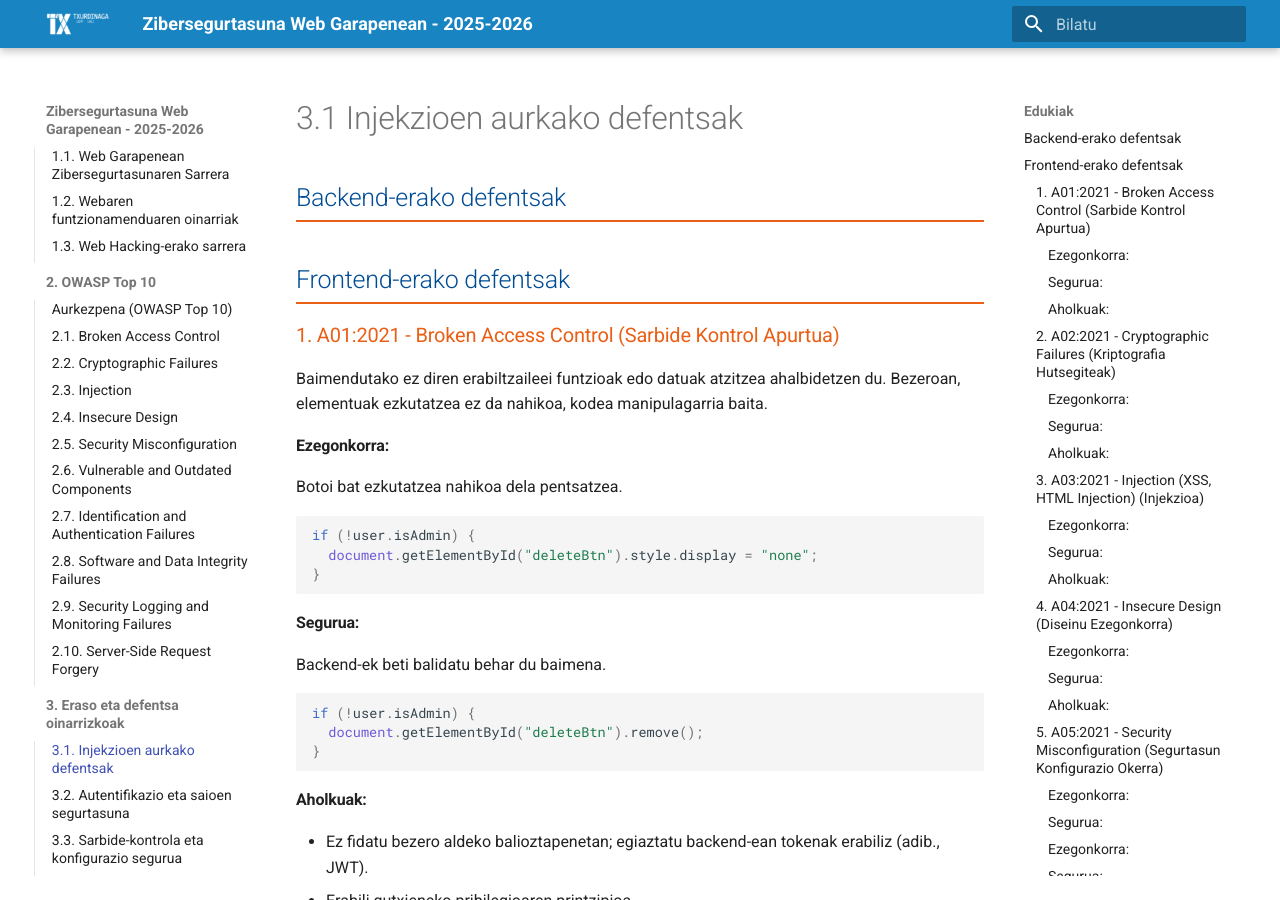
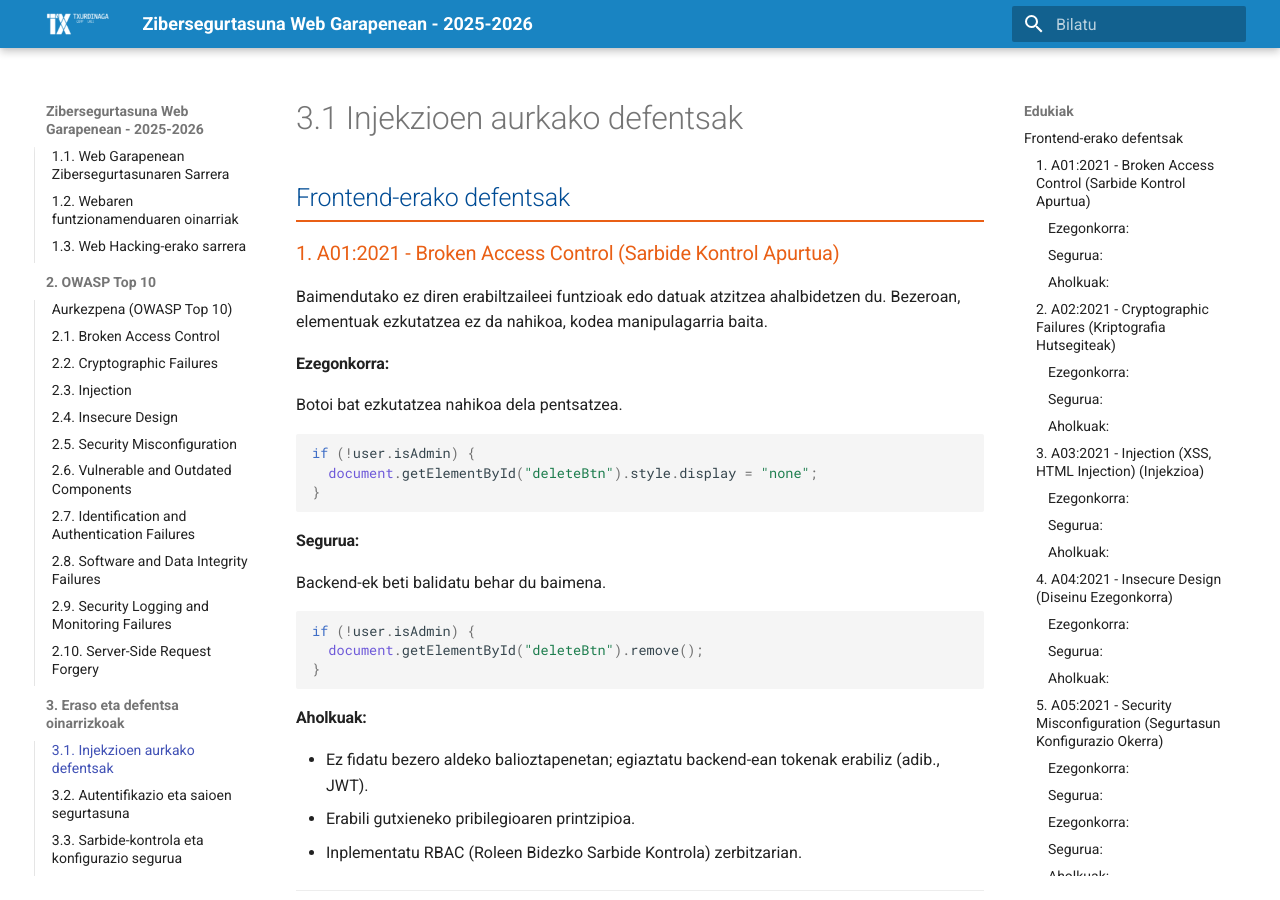
Before and after one commit to martinezjone/ziber_apunteak, an MkDocs documentation site: the page built from docs/eraso_defentsak/injekzioak.md, in a window 1280 px wide and 900 px high. Built offline with MkDocs 1.6.1 and Material for MkDocs 9.7.7, drawn with Linux system fonts in a browser that asks for light colours.

Commit message:
komentarioa

```diff
--- a/docs/eraso_defentsak/injekzioak.md
+++ b/docs/eraso_defentsak/injekzioak.md
@@ -1,6 +1,6 @@
 # 3.1 Injekzioen aurkako defentsak
-
-## Backend-erako defentsak
+<!--
+## Backend-erako defentsak -->
 
 
 
```
Also changed, not shown: site/eraso_defentsak/autentifikazioa/index.html, site/search/search_index.json.
